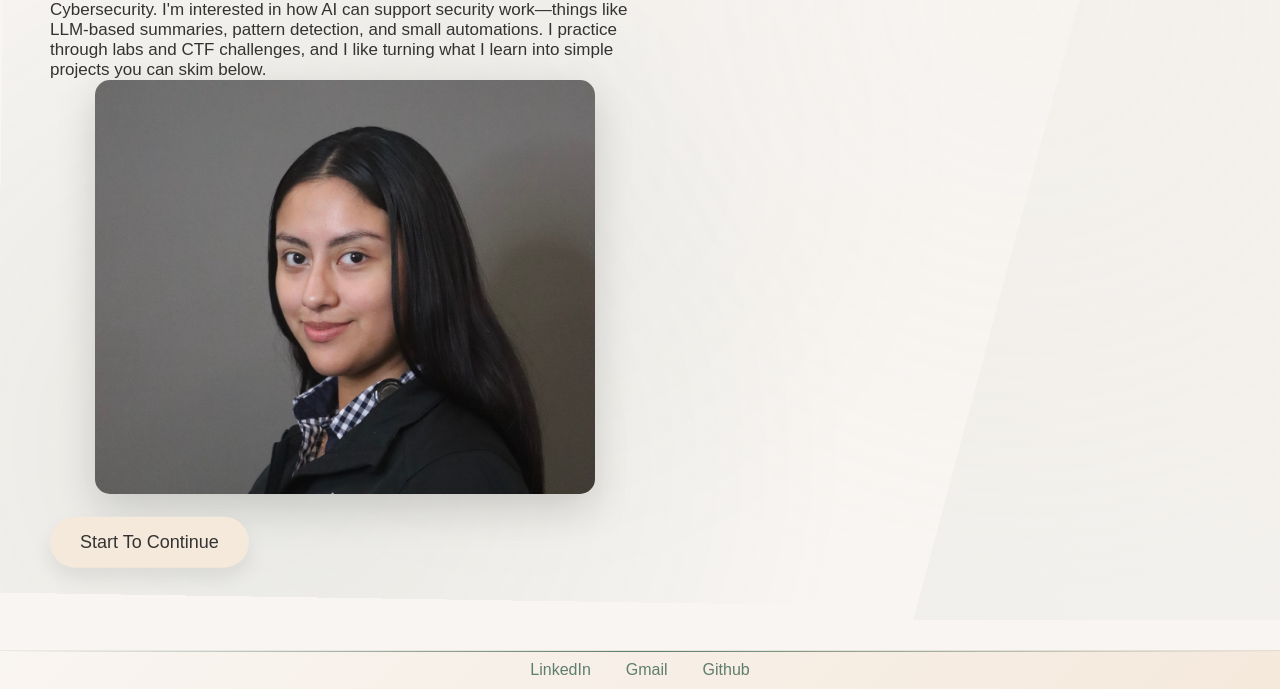
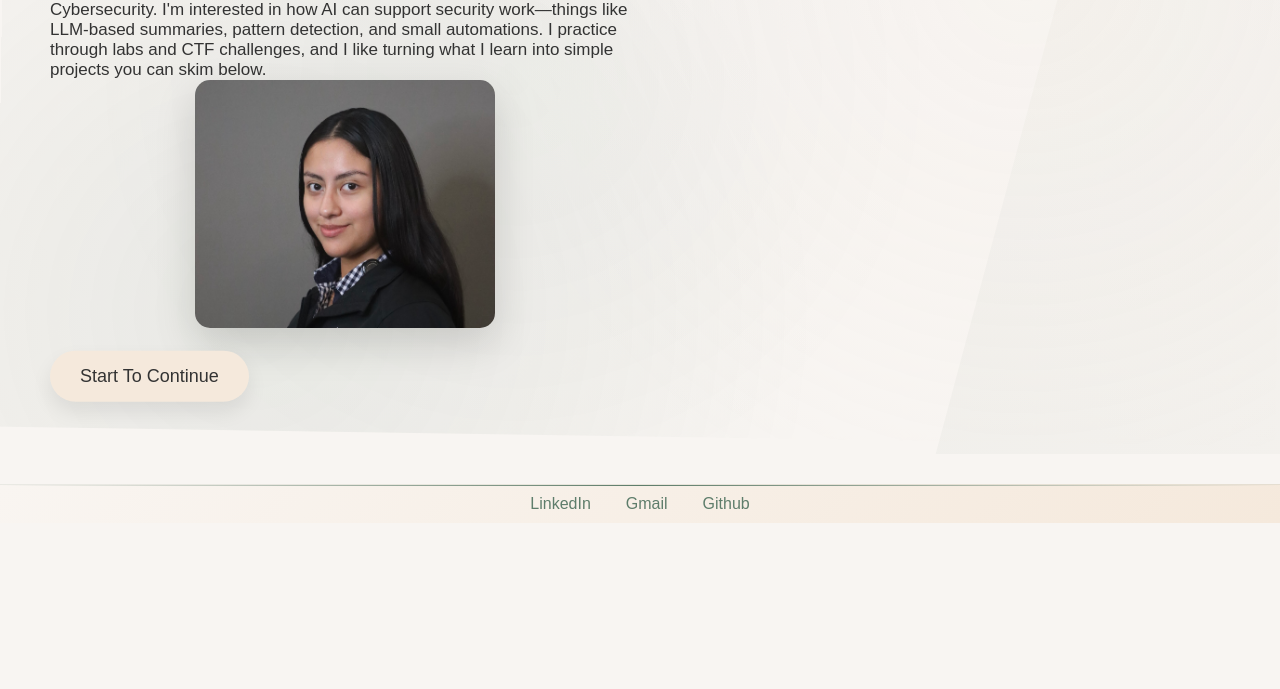
Before and after one commit to Lol0131/personal-website, a plain HTML site: page index.html in a window 1280 px wide. Shown: the part 218-907 px from the top of the page. After the commit the page ends 800 px from the top, so only its background shows below. Drawn offline with Linux system fonts and the light colour scheme; a web font is replaced by a local one.

Commit message:
📏 Reduced desktop profile picture size for better proportions
✅ Size Adjustment:
- Reduced max-width from 500px to 300px
- Better proportional sizing for desktop layout
- More balanced appearance with text content
- Maintains professional look while being less overwhelming

🎯 Result:
Desktop profile picture now has better proportions and doesn't dominate the page!

```diff
--- a/style.css
+++ b/style.css
@@ -77,7 +77,7 @@ body{
   .page1 img {
     height: auto;
     width: 100%;
-    max-width: 500px;
+    max-width: 300px;
     object-fit: cover;
     border-radius: 15px;
   }
@@ -211,7 +211,7 @@ body{
   .profile-img {
     height: auto;
     width: 100%;
-    max-width: 500px;
+    max-width: 300px;
     object-fit: cover;
     border-radius: 15px;
     box-shadow: 0 15px 40px rgba(0, 0, 0, 0.15);
```
